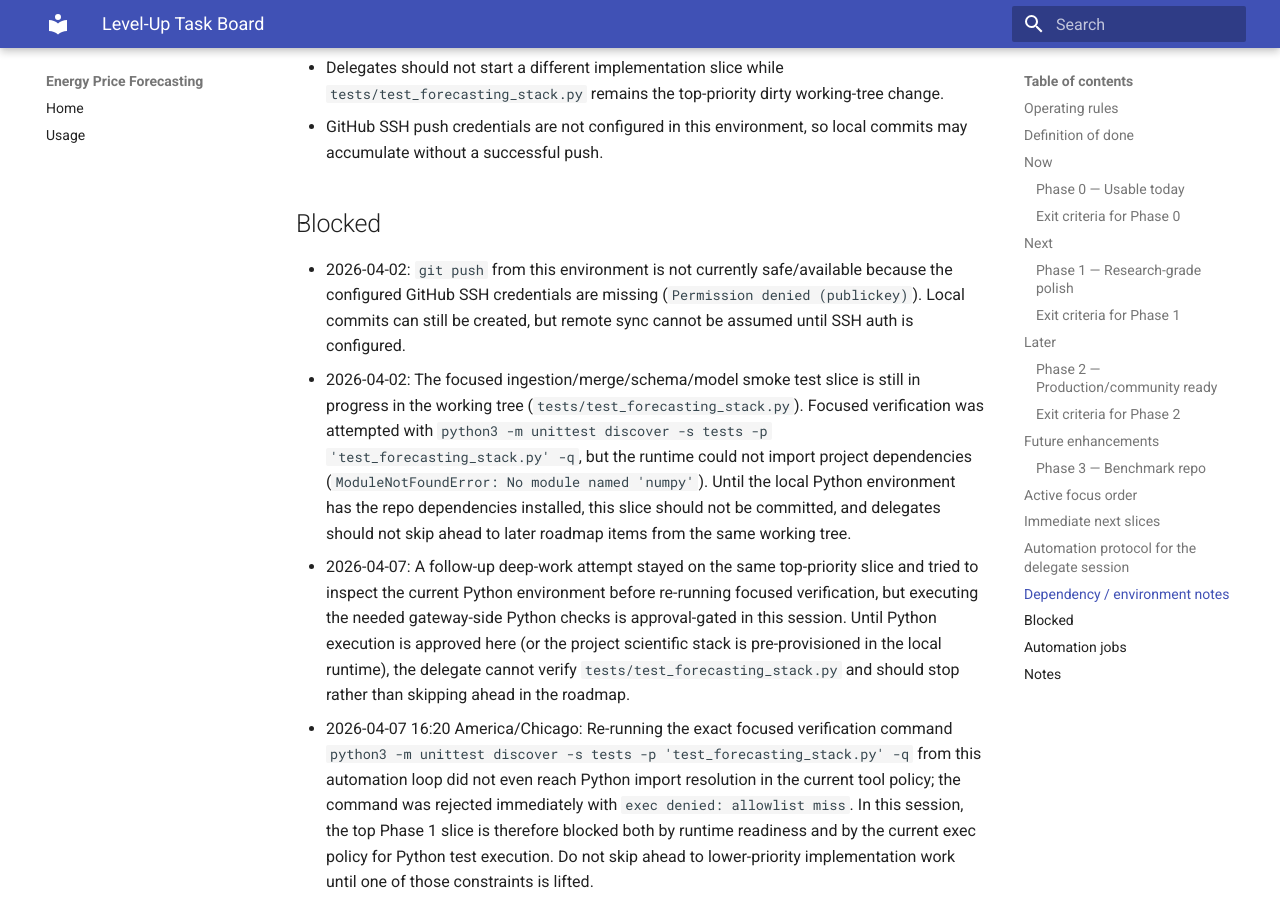
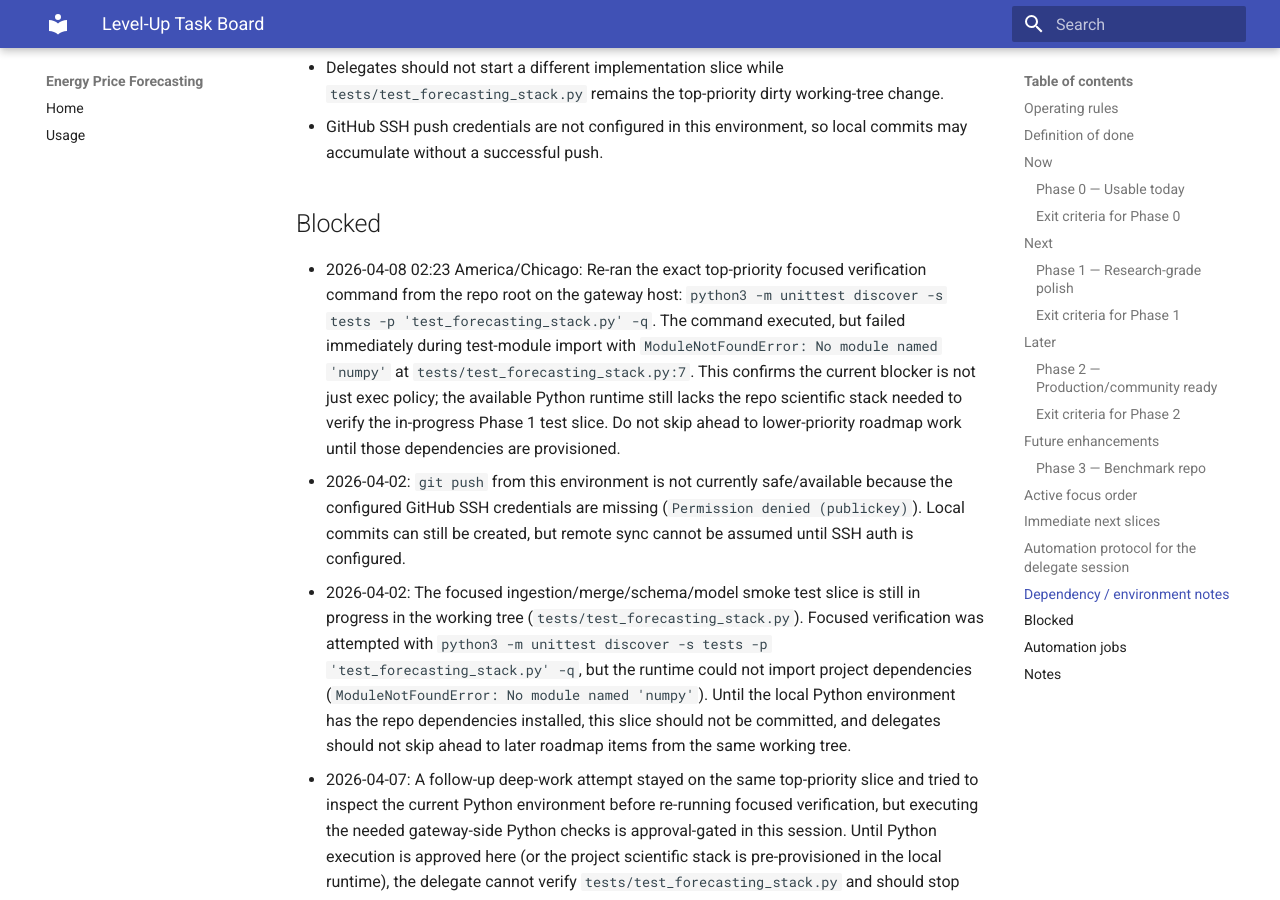
Before and after one commit to Gitty-Gat/Energy-Price-Forecasting, an MkDocs documentation site: the page built from docs/project-plan/LEVEL_UP_TASK_BOARD.md, in a window 1280 px wide and 900 px high, scrolled down 5588 px. Built offline with MkDocs 1.6.1 and Material for MkDocs 9.7.7, drawn with Linux system fonts in a browser that asks for light colours.

Commit message:
docs: record numpy blocker for forecasting stack verification

```diff
--- a/docs/project-plan/LEVEL_UP_TASK_BOARD.md
+++ b/docs/project-plan/LEVEL_UP_TASK_BOARD.md
@@ -168,6 +168,7 @@ When the automation session runs, it should:
 
 ## Blocked
 
+- 2026-04-08 02:23 America/Chicago: Re-ran the exact top-priority focused verification command from the repo root on the gateway host: `python3 -m unittest discover -s tests -p 'test_forecasting_stack.py' -q`. The command executed, but failed immediately during test-module import with `ModuleNotFoundError: No module named 'numpy'` at `tests/test_forecasting_stack.py:7`. This confirms the current blocker is not just exec policy; the available Python runtime still lacks the repo scientific stack needed to verify the in-progress Phase 1 test slice. Do not skip ahead to lower-priority roadmap work until those dependencies are provisioned.
 - 2026-04-02: `git push` from this environment is not currently safe/available because the configured GitHub SSH credentials are missing (`Permission denied (publickey)`). Local commits can still be created, but remote sync cannot be assumed until SSH auth is configured.
 - 2026-04-02: The focused ingestion/merge/schema/model smoke test slice is still in progress in the working tree (`tests/test_forecasting_stack.py`). Focused verification was attempted with `python3 -m unittest discover -s tests -p 'test_forecasting_stack.py' -q`, but the runtime could not import project dependencies (`ModuleNotFoundError: No module named 'numpy'`). Until the local Python environment has the repo dependencies installed, this slice should not be committed, and delegates should not skip ahead to later roadmap items from the same working tree.
 - 2026-04-07: A follow-up deep-work attempt stayed on the same top-priority slice and tried to inspect the current Python environment before re-running focused verification, but executing the needed gateway-side Python checks is approval-gated in this session. Until Python execution is approved here (or the project scientific stack is pre-provisioned in the local runtime), the delegate cannot verify `tests/test_forecasting_stack.py` and should stop rather than skipping ahead in the roadmap.
```
